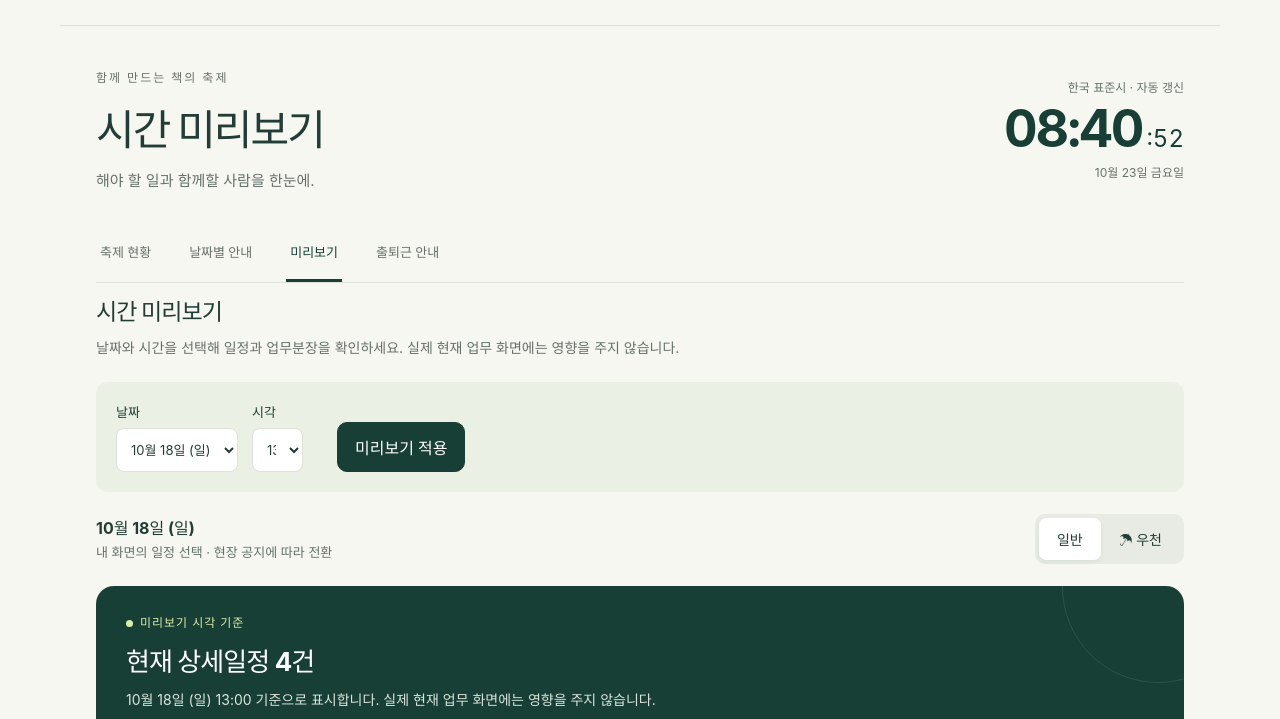
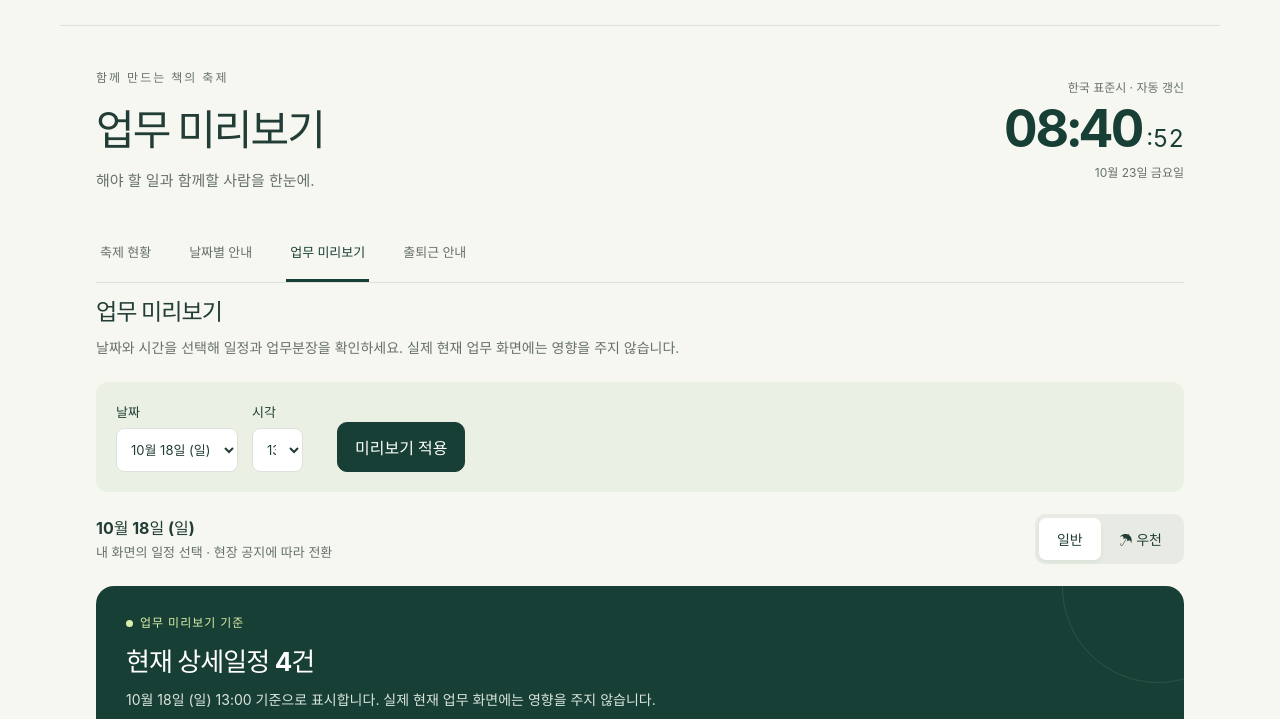
Before and after one commit to DaeUng79/Literary-Festival, a website: page dist/index.html in a window 1280 px wide. Shown: the part 78-797 px from the top of the page. Drawn offline with Linux system fonts and the light colour scheme.

Commit message:
Rename schedule preview to work preview

```diff
--- a/dist/app.js
+++ b/dist/app.js
@@ -29,7 +29,7 @@ function previewControls(clock) {
     const hour=firstHour+index, value=`${String(hour).padStart(2,'0')}:00`;
     return `<option value="${value}" ${hour===selectedHour?'selected':''}>${String(hour).padStart(2,'0')}시</option>`;
   }).join('');
-  return `<section class="preview-controls preview-tab-controls" aria-label="시간 미리보기 설정">
+  return `<section class="preview-controls preview-tab-controls" aria-label="업무 미리보기 설정">
       <label>날짜<select id="preview-day">${data.meta.dates.map(date => `<option value="${date}" ${date === selectedDate ? 'selected' : ''}>${dayLabel(date)}</option>`).join('')}</select></label>
       <label>시각<select id="preview-time" required style="width:72%">${hourOptions}</select></label>
       <button id="preview-apply" class="primary">미리보기 적용</button>
@@ -97,7 +97,7 @@ function renderNow(clock, isPreview = false) {
   let heading = before ? '축제를 준비하고 있어요' : !during ? '양일 일정이 마무리되었습니다' : currentEvents.length ? `현재 상세일정 ${currentEvents.length}건` : duties.length ? `현재 업무분장 ${duties.length}건` : '다음 일정을 확인하세요';
   let description = isPreview ? `${dayLabel(clock.date)} ${clock.time} 기준으로 표시합니다. 실제 현재 업무 화면에는 영향을 주지 않습니다.` : before ? `${dayLabel(data.meta.dates[0])} 첫 일정부터 시간순으로 안내합니다.` : !during ? '지난 업무와 세부 안내는 날짜별 안내에서 확인할 수 있습니다.' : `${dayLabel(clock.date)} ${clock.time} 기준 · 현재 상세일정과 근무 중인 세부분장을 표시합니다.`;
   return `${modeControl(date, mode)}${mode === 'rain' ? '<div class="notice">☂ <strong>우천 일정 보기 중</strong> · 우천 시트의 대체 장소와 업무만 표시합니다. 우천 전환 여부는 현장 공지를 확인하세요. 이 선택은 다른 직원의 화면에 적용되지 않습니다.</div>' : ''}
-    <section class="now-summary"><div class="eyebrow"><span class="live-dot"></span>${isPreview ? '미리보기 시각 기준' : '현재 시각 기준'}</div><h2>${heading}</h2><p>${description}</p></section>
+    <section class="now-summary"><div class="eyebrow"><span class="live-dot"></span>${isPreview ? '업무 미리보기 기준' : '현재 시각 기준'}</div><h2>${heading}</h2><p>${description}</p></section>
     ${during && currentEvents.length ? `${title('현재 상세일정', currentEvents.length)}<div class="grid">${currentEvents.map(e => eventCard(e,clock,true)).join('')}</div>` : ''}
     ${displayNext.length ? `${title(before ? '시간대별 일정' : '다음 일정', displayNext.length, dayLabel(date))}<div class="grid">${displayNext.map(e => eventCard(e, clock)).join('')}</div>` : ''}
     ${before ? quickLinks(true) : ''}
@@ -109,7 +109,7 @@ function renderNow(clock, isPreview = false) {
 
 function renderPreview(realClock) {
   const clock = state.preview ? {...state.preview,second:'00'} : {date:nextDate(realClock),time:'13:00',second:'00'};
-  return `<section class="intro"><h2 style="margin-top:10px">시간 미리보기</h2><p>날짜와 시간을 선택해 일정과 업무분장을 확인하세요. 실제 현재 업무 화면에는 영향을 주지 않습니다.</p></section>${previewControls(clock)}${renderNow(clock,true)}`;
+  return `<section class="intro"><h2 style="margin-top:10px">업무 미리보기</h2><p>날짜와 시간을 선택해 일정과 업무분장을 확인하세요. 실제 현재 업무 화면에는 영향을 주지 않습니다.</p></section>${previewControls(clock)}${renderNow(clock,true)}`;
 }
 
 function renderGuide(clock) {
@@ -149,7 +149,7 @@ function render() {
   if (!data) return;
   const clock = renderClock();
   lastMinute = `${clock.date} ${clock.time}`;
-  $('#page-title').textContent = state.view === 'now' ? '지금, 현장에서' : state.view === 'guide' ? '함께, 차근차근' : state.view === 'preview' ? '시간 미리보기' : '출근도, 준비도';
+  $('#page-title').textContent = state.view === 'now' ? '지금, 현장에서' : state.view === 'guide' ? '함께, 차근차근' : state.view === 'preview' ? '업무 미리보기' : '출근도, 준비도';
   document.querySelectorAll('.main-nav button').forEach(button => {
     button.classList.toggle('selected', button.dataset.view === state.view);
     if (button.dataset.view === state.view) button.setAttribute('aria-current','page'); else button.removeAttribute('aria-current');
--- a/dist/index.html
+++ b/dist/index.html
@@ -26,7 +26,7 @@
       <div class="clock-box"><div id="clock-label">한국 표준시 · 자동 갱신</div><div id="clock" role="timer">--:--<span>:--</span></div><div id="clock-date">시간 확인 중</div></div>
     </section>
     <div id="connection" role="status" hidden></div>
-    <nav class="main-nav" aria-label="주 메뉴"><button data-view="now">축제 현황</button><button data-view="guide">날짜별 안내</button><button data-view="preview" class="selected" aria-current="page">미리보기</button><button data-view="commute">출퇴근 안내</button></nav>
+    <nav class="main-nav" aria-label="주 메뉴"><button data-view="now">축제 현황</button><button data-view="guide">날짜별 안내</button><button data-view="preview" class="selected" aria-current="page">업무 미리보기</button><button data-view="commute">출퇴근 안내</button></nav>
     <div id="content" tabindex="-1"><div class="empty">일정을 불러오고 있습니다.</div></div>
     <footer><strong>2026 양산시 독서문화축전</strong><p>중앙도서관 · 10월 17일(토) — 18일(일)</p><div>자료 기준 <span id="updated-at"></span> <span aria-hidden="true">·</span> <button id="reload" class="text-button">최신 자료 새로고침</button></div><details><summary>원본 및 시간 표시 안내</summary><div id="source-notes"></div></details></footer>
   </main>
```
Also changed, not shown: README.md.
